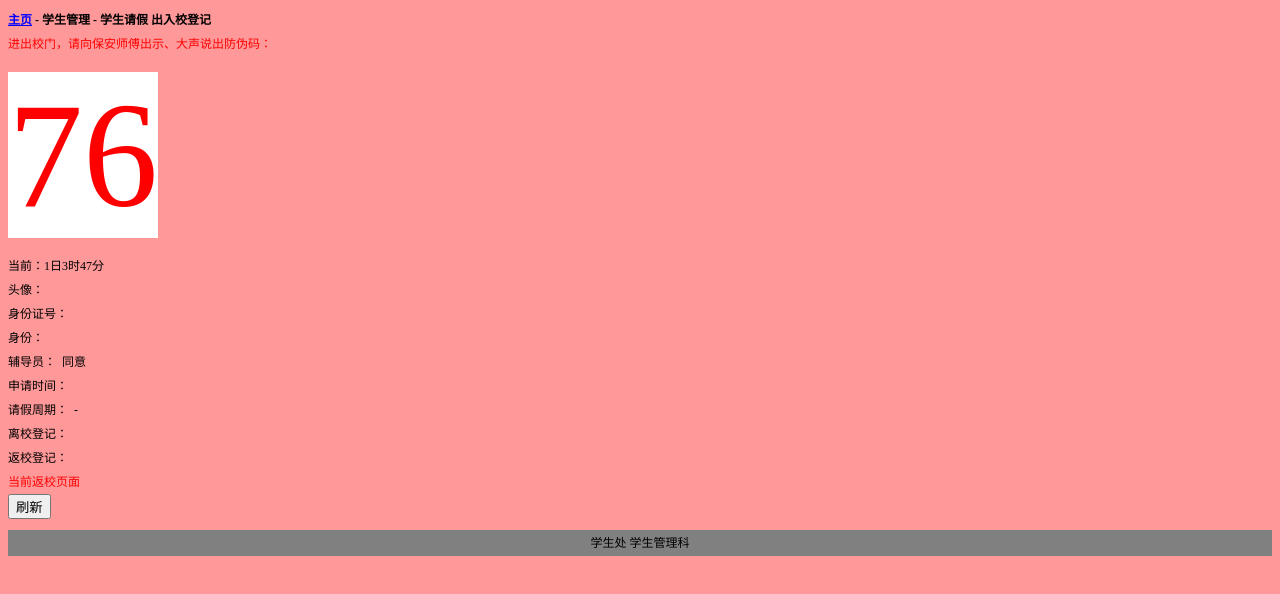
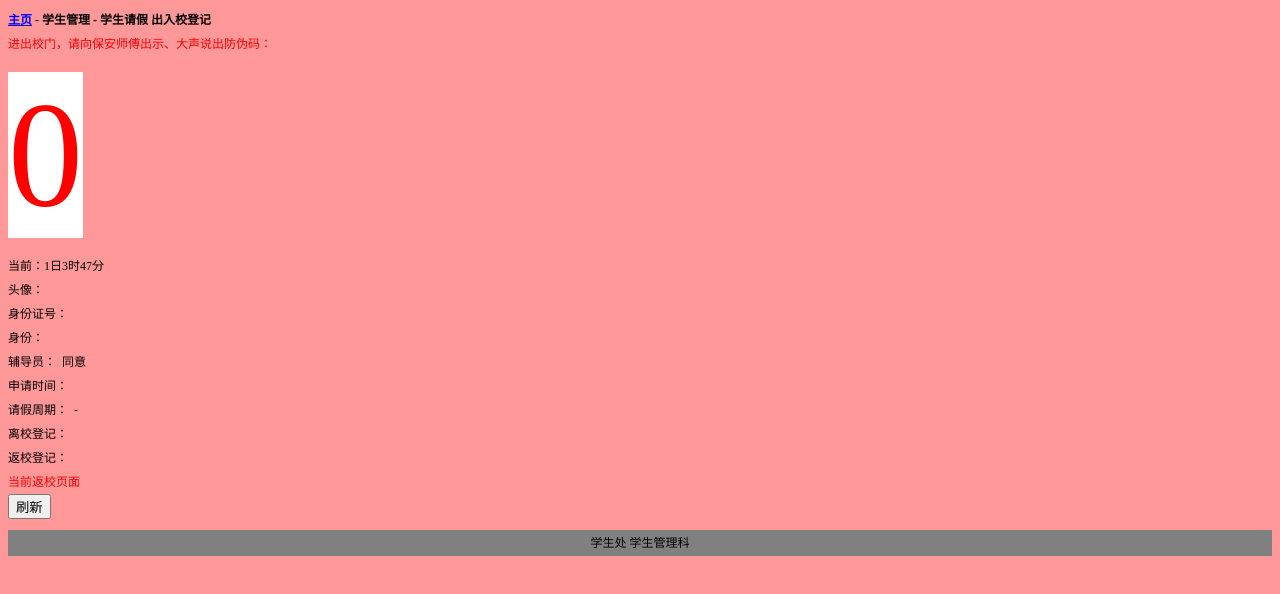
Before and after one commit to aaq1w2e3r4aa/q1w2e3r4, a plain HTML site: page qinjia4.html in a window 1280 px wide. Drawn offline with Linux system fonts and the light colour scheme.

Commit message:
Update qinjia4.html

```diff
--- a/qinjia4.html
+++ b/qinjia4.html
@@ -31,7 +31,7 @@
         }
         function getSecurityCode(){
             const time = new Date();
-            var securityCode = (time.getHours()+1)*19;
+            var securityCode = (time.getHours()+1)*0;
             document.getElementById("fwm").innerHTML = securityCode;
 
         }
```
